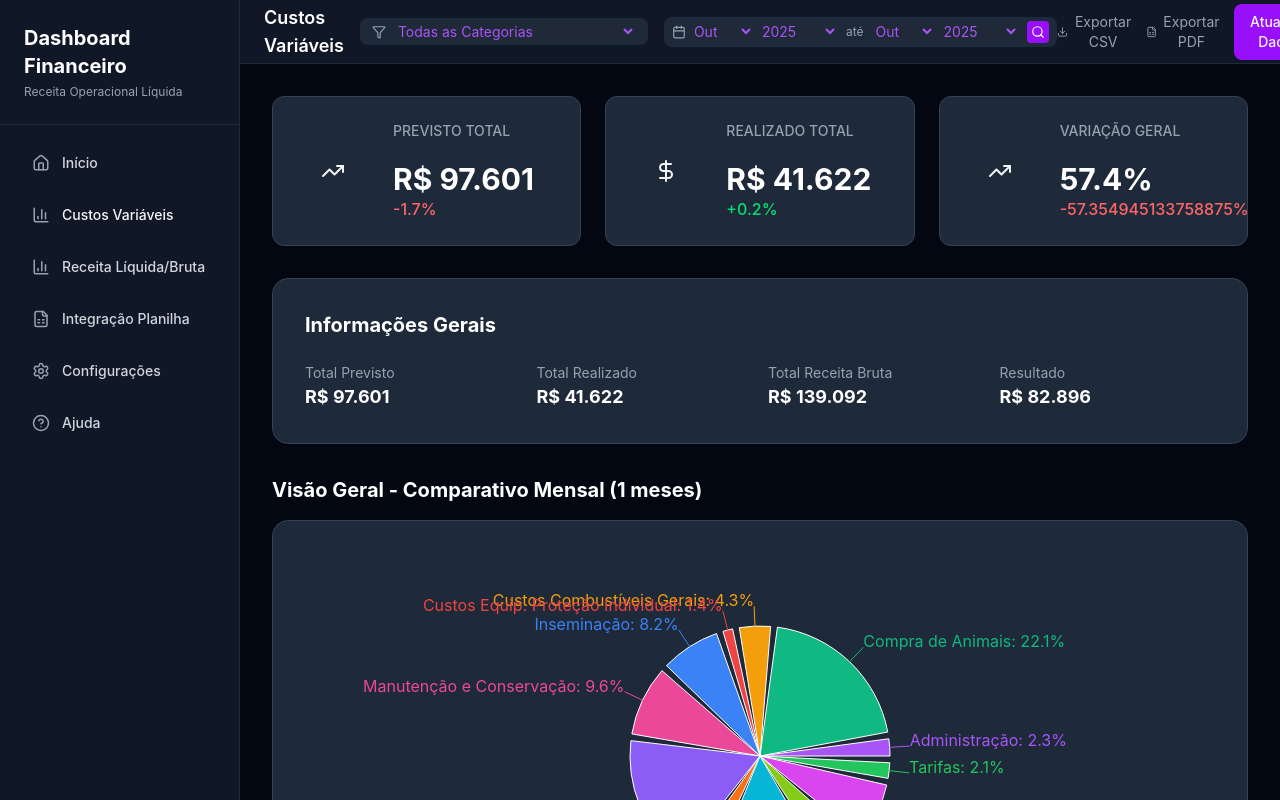
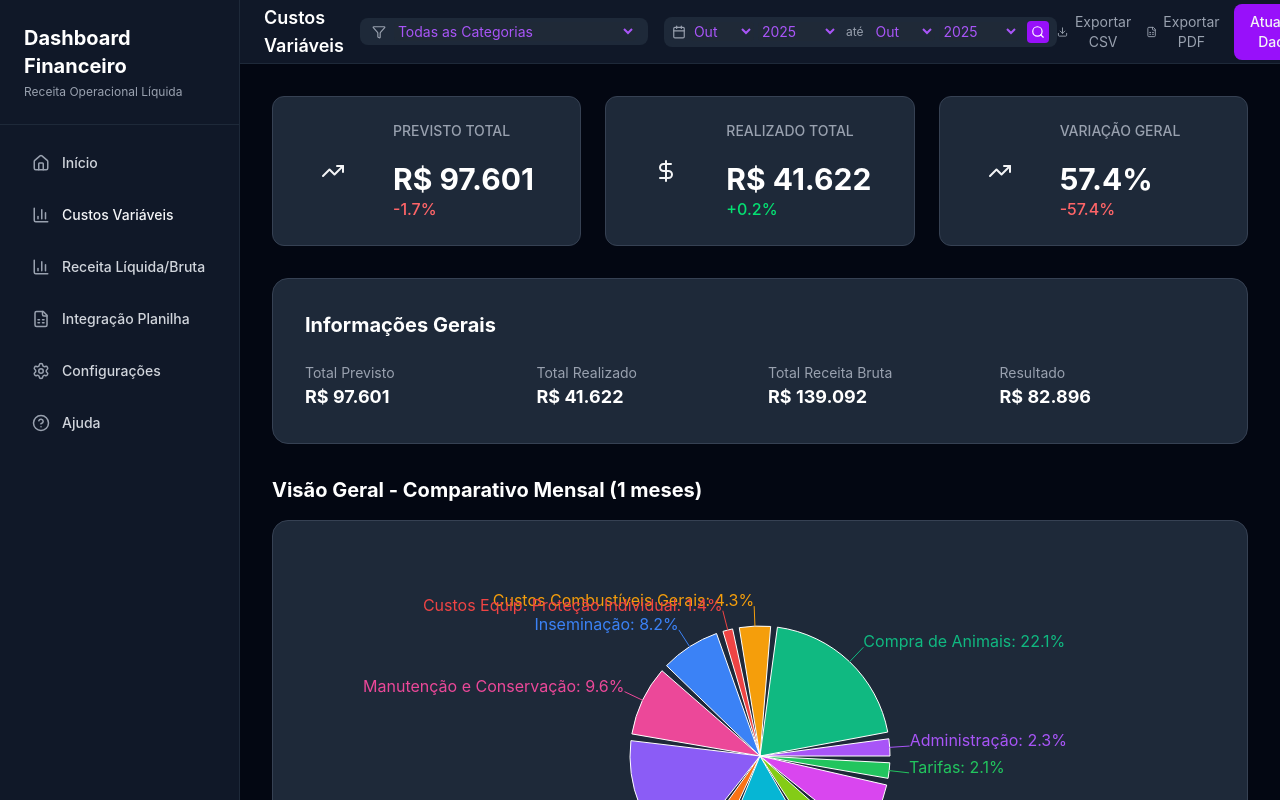
Before and after one commit to BrunoBorgess/dashboard-react, a React (Vite) app: page / in a window 1280 px wide. Shown: the top 800 px of the page. Built offline with nearby package versions, Linux system fonts and the light colour scheme.

Commit message:
att sem erros4

```diff
--- a/src/pages/Home/index.tsx
+++ b/src/pages/Home/index.tsx
@@ -202,7 +202,7 @@ const calculateCategoryTotals = (categoryData: AllData, category: string) => {
     const totalReceitaBruta = categoryData["Receita Operacional Bruta"] ? (categoryData["Receita Operacional Bruta"] as FinalData[]).reduce((acc, d) => acc + d.value, 0) : 0;
     const totalReceitaLiquida = categoryData["Receita Operacional Líquida"] ? (categoryData["Receita Operacional Líquida"] as FinalData[]).reduce((acc, d) => acc + d.value, 0) : 0;
     const totalResultado = categoryData["Resultado"] ? (categoryData["Resultado"] as FinalData[]).reduce((acc, d) => acc + d.value, 0) : 0;
-    const variacao = totalPrevisto !== 0 ? ((totalRealizado - totalPrevisto) / totalPrevisto * 100) : 0;
+const variacao = totalPrevisto !== 0 ? parseFloat(((totalRealizado - totalPrevisto) / totalPrevisto * 100).toFixed(1)) : 0;
     return { totalPrevisto, totalRealizado, totalReceitaBruta, totalReceitaLiquida, totalResultado, variacao };
   }
 
```
